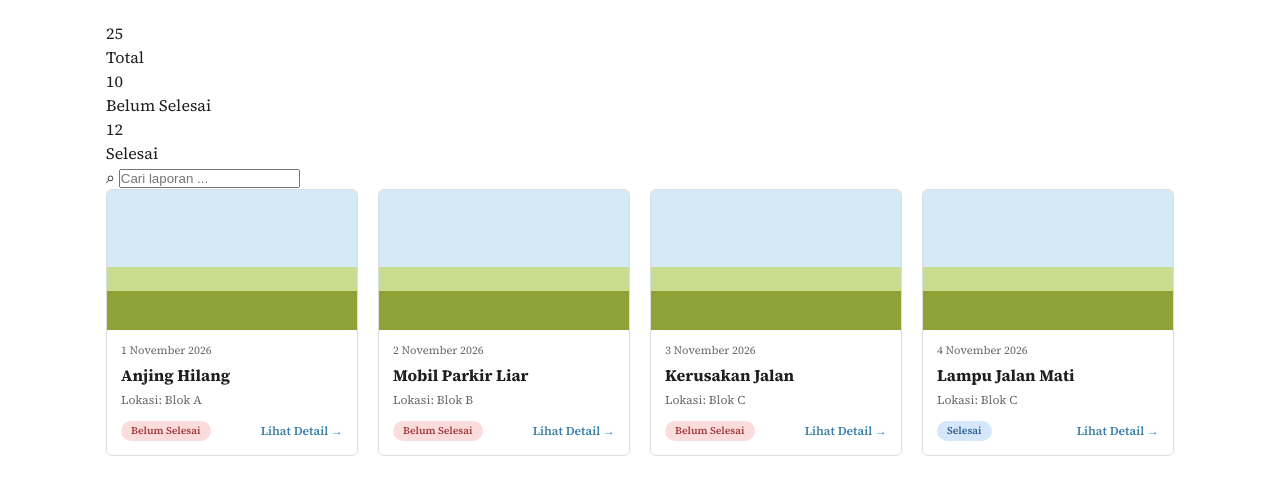
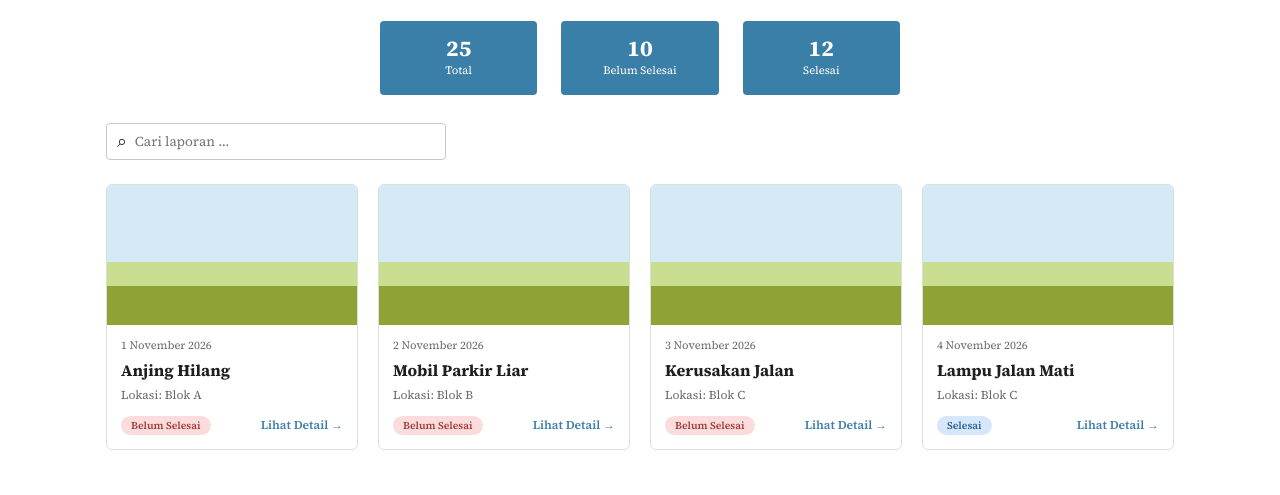
Before and after one commit to Mikhailken/komuport, a plain HTML site: page frontend/dashboardadmin.html in a window 1280 px wide. Shown: the part 175-670 px from the top of the page. Drawn offline with Linux system fonts and the light colour scheme.

Commit message:
Frontend: tampilan CSS dashboard admin

```diff
--- a/frontend/css/style.css
+++ b/frontend/css/style.css
@@ -399,3 +399,54 @@ a:hover { text-decoration: underline; }
   .detail { grid-template-columns: 1.1fr 1fr; gap: 40px; }
   .detail-utama h1 { font-size: 2.2rem; }
 }
+/* =====================================================================
+   BAGIAN 8 - HALAMAN DASHBOARD ADMIN
+   ===================================================================== */
+
+/* ---------- 20. Kotak statistik ---------- */
+.statistik {
+  display: grid;
+  grid-template-columns: repeat(3, 1fr);   /* 3 kotak sejajar, juga di HP */
+  gap: 12px;
+  max-width: 400px;
+  margin: 0 auto 28px;
+}
+.statistik-kotak {
+  background: var(--biru-utama);
+  color: var(--putih);
+  border-radius: var(--radius);
+  padding: 14px 8px;
+  text-align: center;
+}
+.statistik-angka { font-size: 1.4rem; font-weight: 700; line-height: 1.1; }
+.statistik-label { font-size: 0.7rem; }
+
+/* ---------- 21. Kotak pencarian ---------- */
+.kotak-cari {
+  display: flex;
+  align-items: center;
+  gap: 8px;
+  width: 100%;
+  max-width: 340px;
+  padding: 4px 10px;
+  border: 1px solid var(--garis);
+  border-radius: var(--radius);
+  margin-bottom: 24px;
+}
+.ikon-cari { font-size: 1.1rem; color: var(--teks); }
+.kotak-cari input {
+  flex: 1;
+  border: none;
+  outline: none;
+  font-family: var(--font);
+  font-size: 0.85rem;
+  padding: 4px 0;
+  background: transparent;
+}
+.kotak-cari:focus-within { border-color: var(--biru-utama); }
+
+/* ---------- 22. Laptop ---------- */
+@media (min-width: 768px) {
+  .statistik { max-width: 520px; gap: 24px; }
+  .statistik-kotak { padding: 16px; }
+}
```
